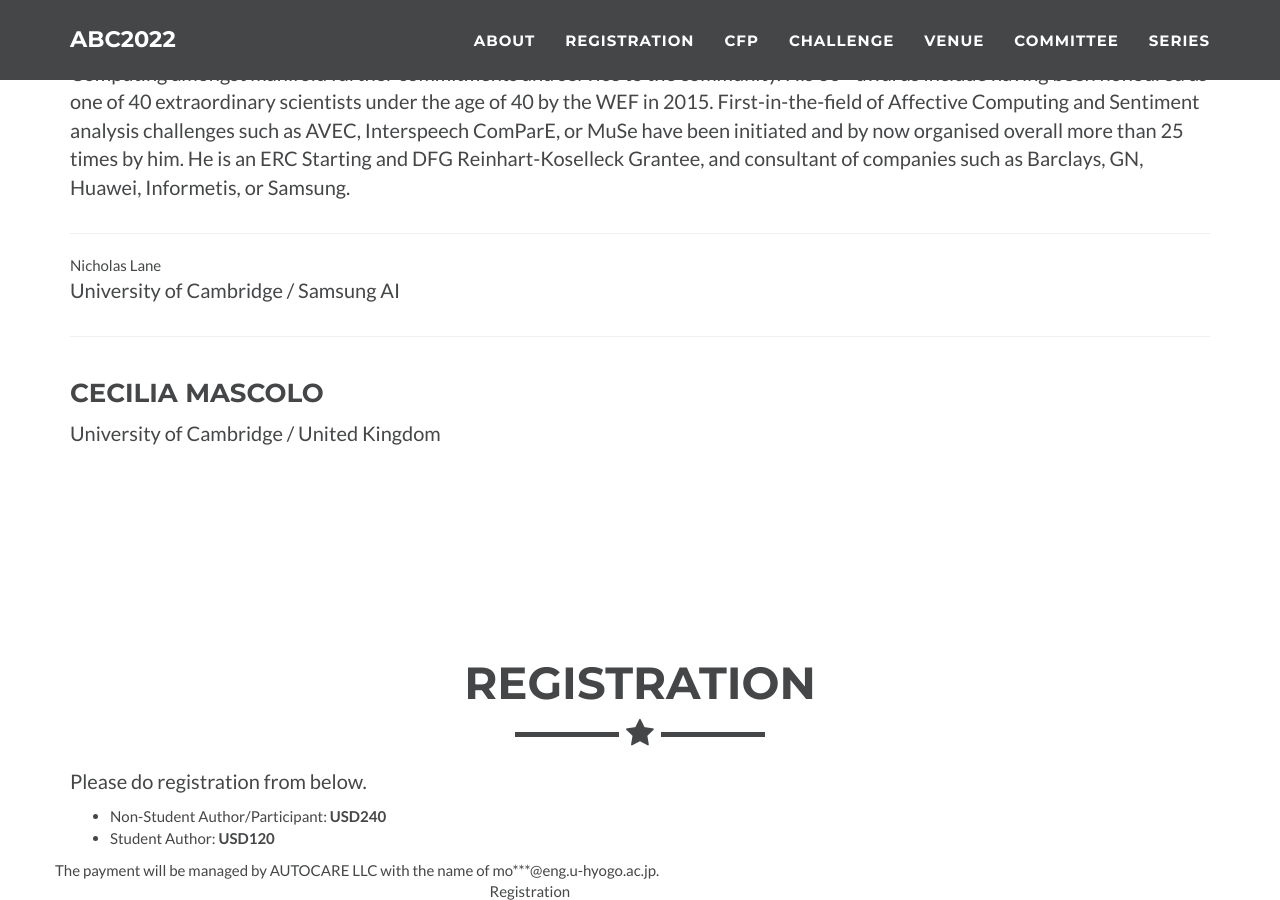
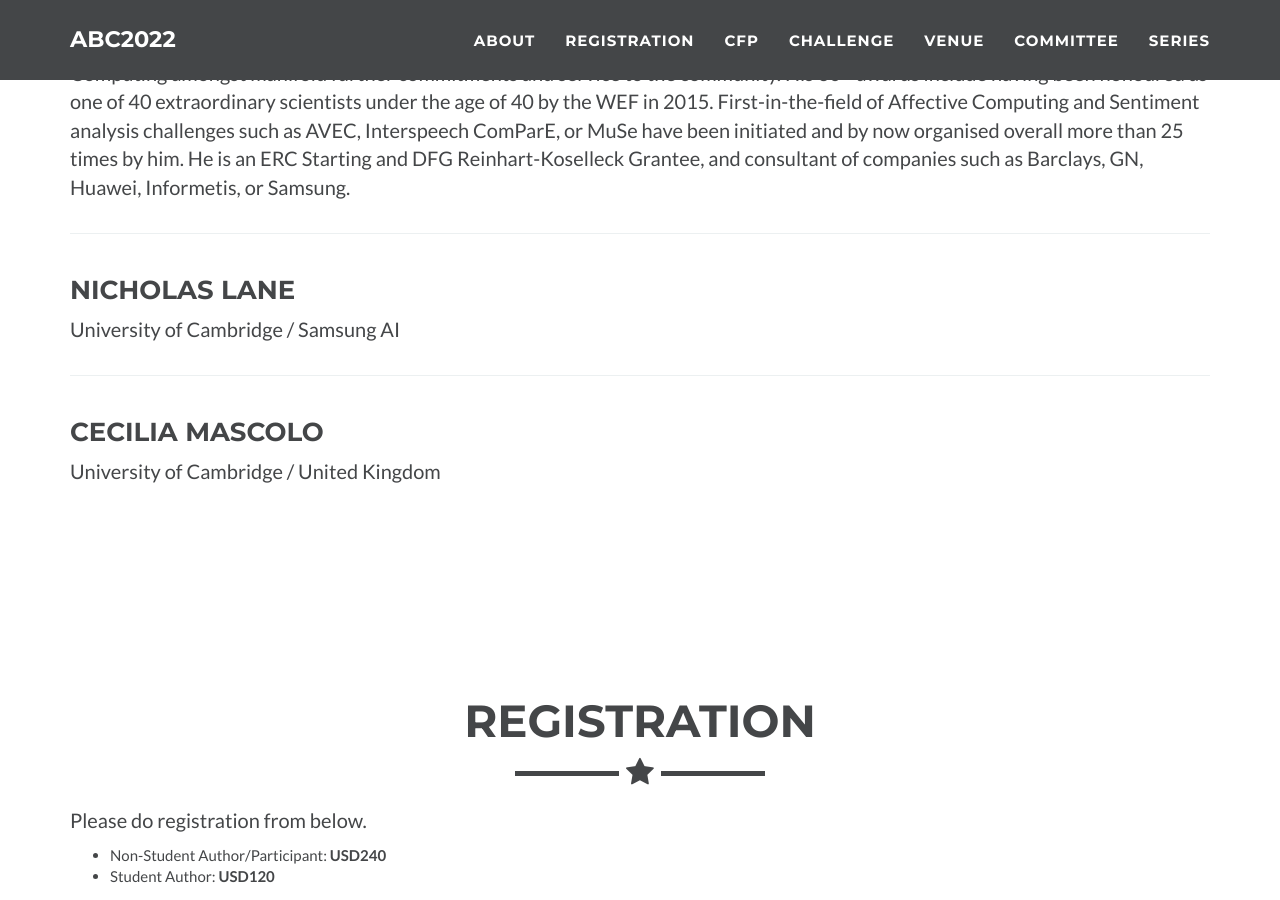
Before and after one commit to abc-research/abc-research.github.io, a Jekyll site: the page built from index.html, in a window 1280 px wide and 900 px high, scrolled down 1969 px. Built offline with Jekyll 4.4.1, drawn with Linux system fonts in a browser that asks for light colours.

Commit message:
Update keynote.html

```diff
--- a/_includes/keynote.html
+++ b/_includes/keynote.html
@@ -16,7 +16,7 @@
             </div>
             <hr/>
             <div class="row">
-                <div class="col-lg-12"
+                <div class="col-lg-12">
                     <h3>Nicholas Lane</h3>
                     <p>University of Cambridge / Samsung AI</p>
                 </div>
@@ -26,7 +26,7 @@
                 <div class="col-lg-12">
                     <h3>Cecilia Mascolo</h3>
                     <p>University of Cambridge / United Kingdom</p>
-                 </div>
+                </div>
             </div>
         </div>
     </section>
```
